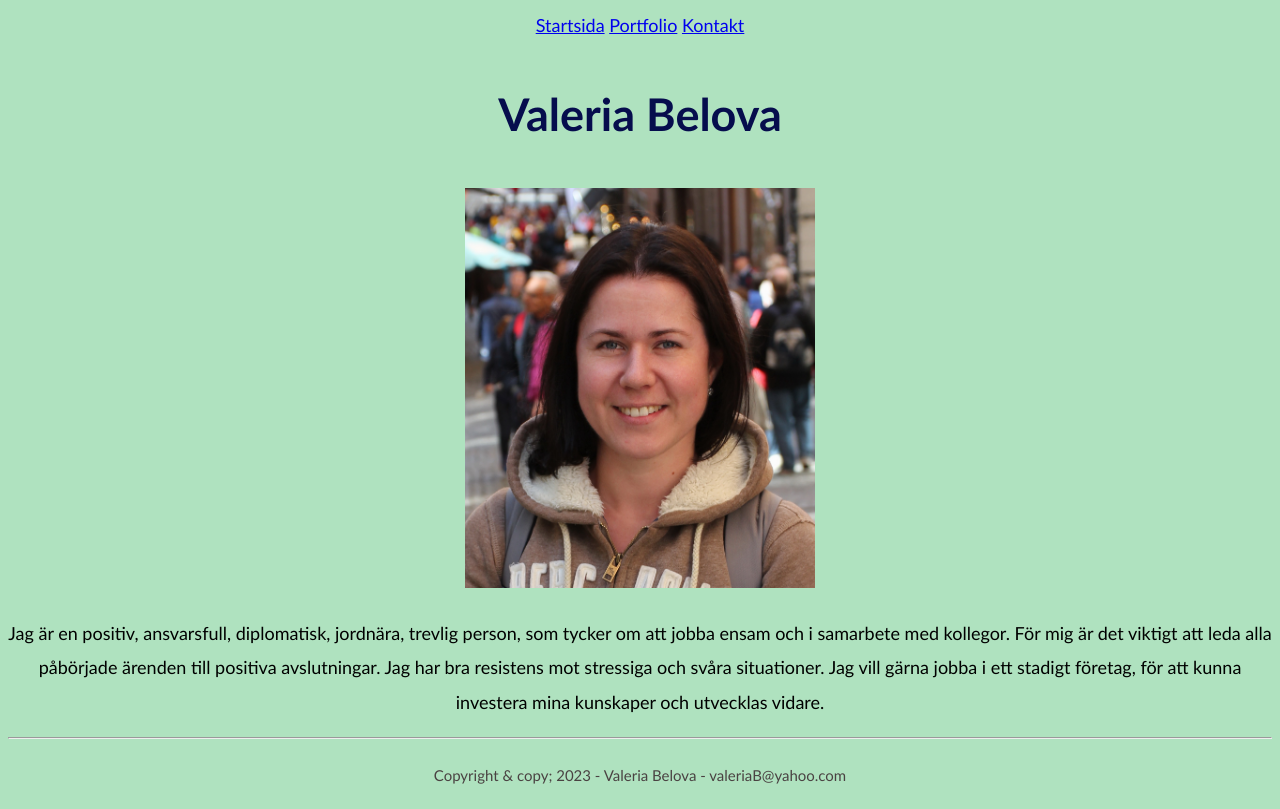
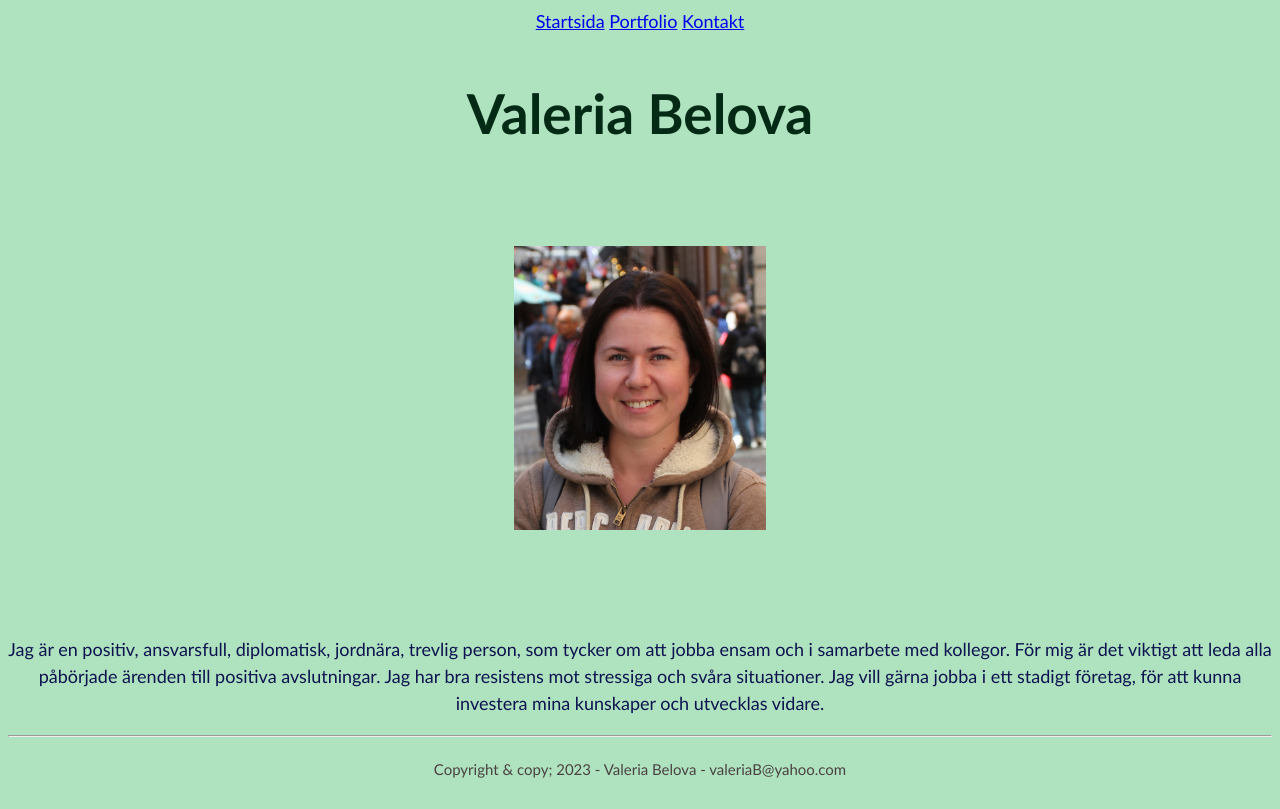
Before and after one commit to ValeriaBelova/Portfolio, a plain HTML site: page index.html in a window 1280 px wide. Drawn offline with Linux system fonts and the light colour scheme.

Commit message:
some new changes

```diff
--- a/index.html
+++ b/index.html
@@ -15,8 +15,13 @@
 
         <h1 class="title">Valeria Belova</h1>
 
-        <img class="photo" src="Images/IMG_8305.JPG" alt="logo" >
-
+        <div class="wrap">
+            <div class="block">
+                <div class="photo"><img src="Images/IMG_8305.JPG" alt="logo">
+                </div>
+            </div>
+        </div>
+        <br>
         <p>Jag är en positiv, ansvarsfull, diplomatisk, jordnära, trevlig person, som tycker om att jobba ensam och i samarbete med kollegor. För mig är det viktigt att leda alla påbörjade ärenden till positiva avslutningar. Jag har bra resistens mot stressiga och svåra situationer. Jag vill gärna jobba i ett stadigt företag, för att kunna investera mina kunskaper och utvecklas vidare. </p>
 
 
--- a/style.css
+++ b/style.css
@@ -1,8 +1,8 @@
 body{
     background-color: rgb(175, 226, 191);
-
+    color:#0d134f;
     font-family:'Gill Sans', 'Gill Sans MT', Calibri, 'Trebuchet MS', sans-serif;
-    line-height: 1.9;
+    line-height: 1.5;
     font-size: 18px;
     text-align: center;
 }
@@ -11,6 +11,12 @@ body{
 h1,h2{
     font-family:'Trebuchet MS', 'Lucida Sans Unicode', 'Lucida Grande', 'Lucida Sans', Arial, sans-serif;
 }
+
+
+h2{
+    color:rgb(11, 121, 17);
+}
+
 
 a:hover{
     background-color: rgb(232, 240, 142);
@@ -26,13 +32,52 @@ a:visited{
 
 .title{
     text-align: center;
-    font-size: 45px;
-    color:#060d4d;
+    font-size: 55px;
+    color:#032a15;
+}
+
+
+.wrap{
+    height: 50vh;
+    display: -webkit-box;
+    display: -webkit-inline-flex;
+    display: -ms-flexbox;
+    display: flex;
+    -webkit-box-align: center;
+    -webkit-box-items: center;
+    -ms-flex-align: center;
+    align-items: center;
+    -webkit-box-pack:center;
+    justify-content: center;
+    -ms-flex-pack: center;
+}
+
+
+.block{
+    width: 20%;
 }
 
 
 .photo{
-    width: 350px; height: 400px;
+    overflow: hidden;
+}
+
+
+.photo img {
+    width:100%;
+    height:100%;
+    -webkit-transition: -webkit-transform 0.5s;
+    transition: -webkit-transform 0.5s;
+    -o-transition: transform 0.5;
+    transition: transform 0.5s;
+    transition:transform 0.5s, -webkit-transform 0.5s;
+}
+
+
+.photo:hover img{
+    -webkit-transform: scale(1.1);
+    -ms-transform: scale(1.1);
+    transform: scale(1.1);
 }
 
 
```
Also changed, not shown: kontakt.html (+2 -3 lines), portfolio.html (+1 -1 lines).
